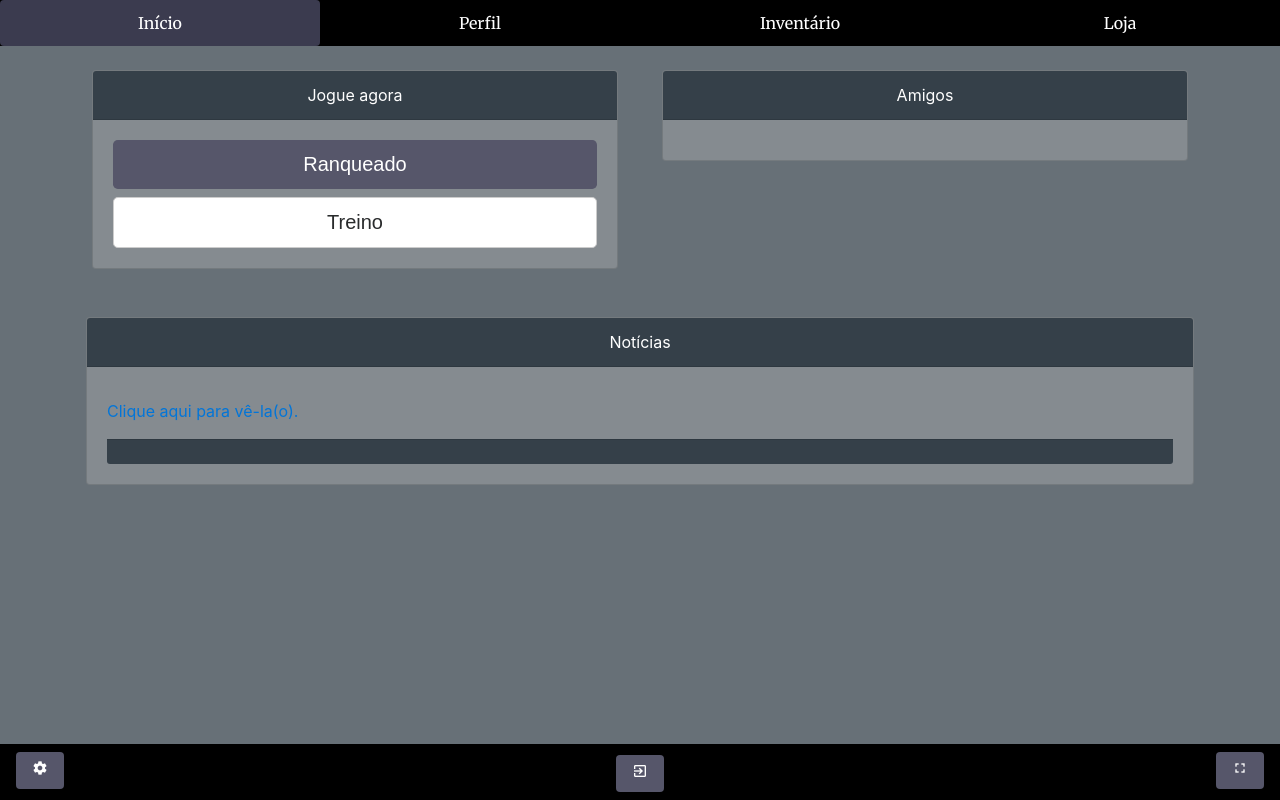
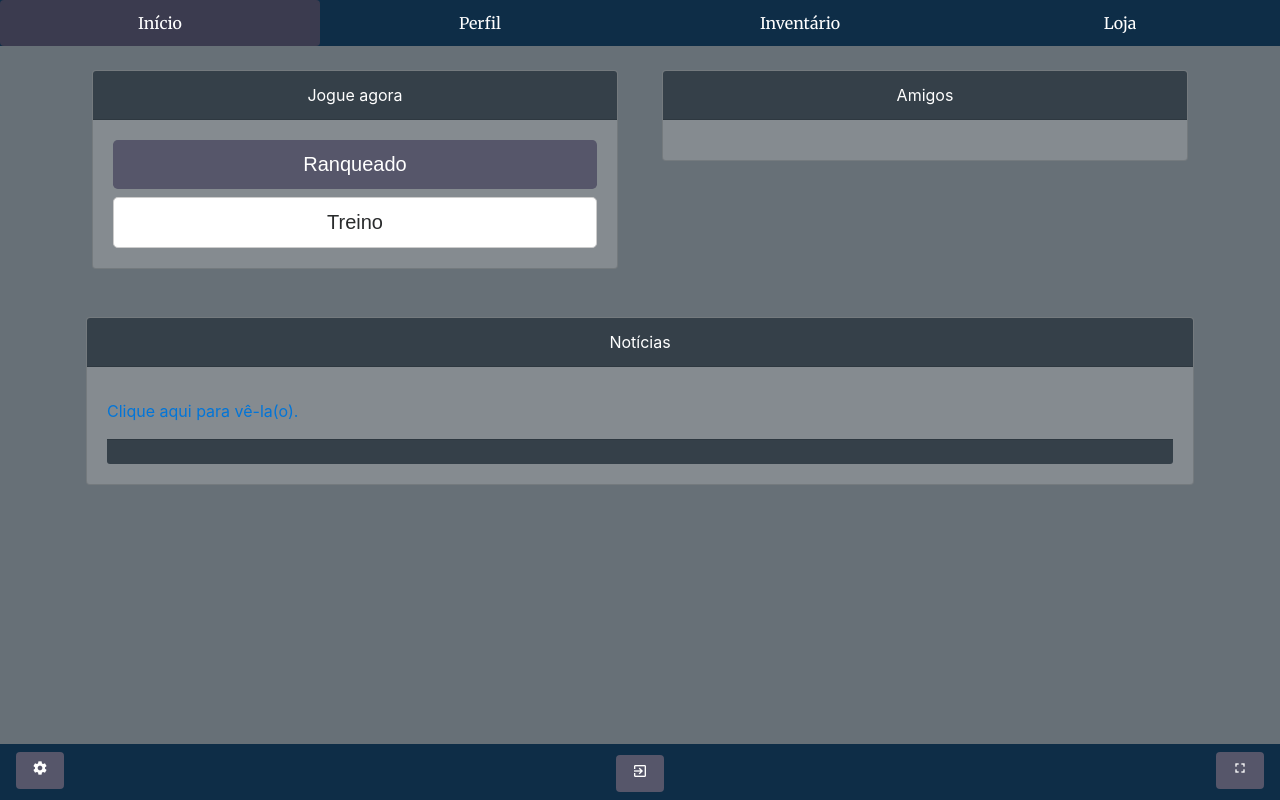
Before and after one commit to lucasrodrigues10/lifeofcards, a PHP site: page /pages/main.php in a window 1280 px wide. Run offline with PHP 8.4, Linux system fonts and the light colour scheme; the template is opened without the code that fills it, so the values that code supplies are empty; the visitor is signed in with stand-in values (Sample User, id 1); some libraries are stand-ins or nearby versions; some web fonts are replaced.

Commit message:
cor da barra de navegacao superior consertada

```diff
--- a/css/style.css
+++ b/css/style.css
@@ -18,6 +18,8 @@
 
     --corFundo2: #354049;
 
+    --barraNavegacao: #0E2D47;
+
 }
 
 .full {
@@ -29,6 +31,9 @@
     margin-top: 2em;
 }
 
+.barra {
+    background-color: var(--barraNavegacao) !important;
+}
 /*
  Fullscreen options
  */
--- a/js/main.js
+++ b/js/main.js
@@ -40,10 +40,12 @@ $(document).ready(function () {
 
         e.preventDefault();
 
-        $('.nav-pills a').css('background-color','black');
+       // $('.nav-pills a').css('background-color','black');
+        $('.nav-pills a').addClass('barra');
+        $('.nav-pills a').removeClass('active')
 
-        $(this).css('background-color','#000066');
-
+        //$(this).css('background-color','#000066');
+        $(this).addClass('active');
         $(this).tab('show')
 
     });
--- a/pages/main.php
+++ b/pages/main.php
@@ -486,7 +486,7 @@ $a = 0;
 
 <!--Barra de navegação de cima -->
 
-<ul class="nav nav-pills nav-justified nav-top">
+<ul class="nav nav-pills nav-justified nav-top barra">
 
     <li class="nav-item">
 
@@ -1013,7 +1013,7 @@ $a = 0;
 
                                     </p>
 
-                                    <button type="button" class="btn btn-info btn-mostrar" data-toggle="collapse"
+                                    <button type="button" class="btn btn-primary btn-mostrar" data-toggle="collapse"
 
                                             data-target="#collapseExample" aria-expanded="false"
 
@@ -1158,7 +1158,7 @@ $a = 0;
 
 <!--Footer -->
 
-<nav class="navbar fixed-bottom navbar-light bg-faded nav-bottom ">
+<nav class="navbar fixed-bottom navbar-light bg-faded nav-bottom barra">
 
     <div class="row justify-content-between ">
 
```
